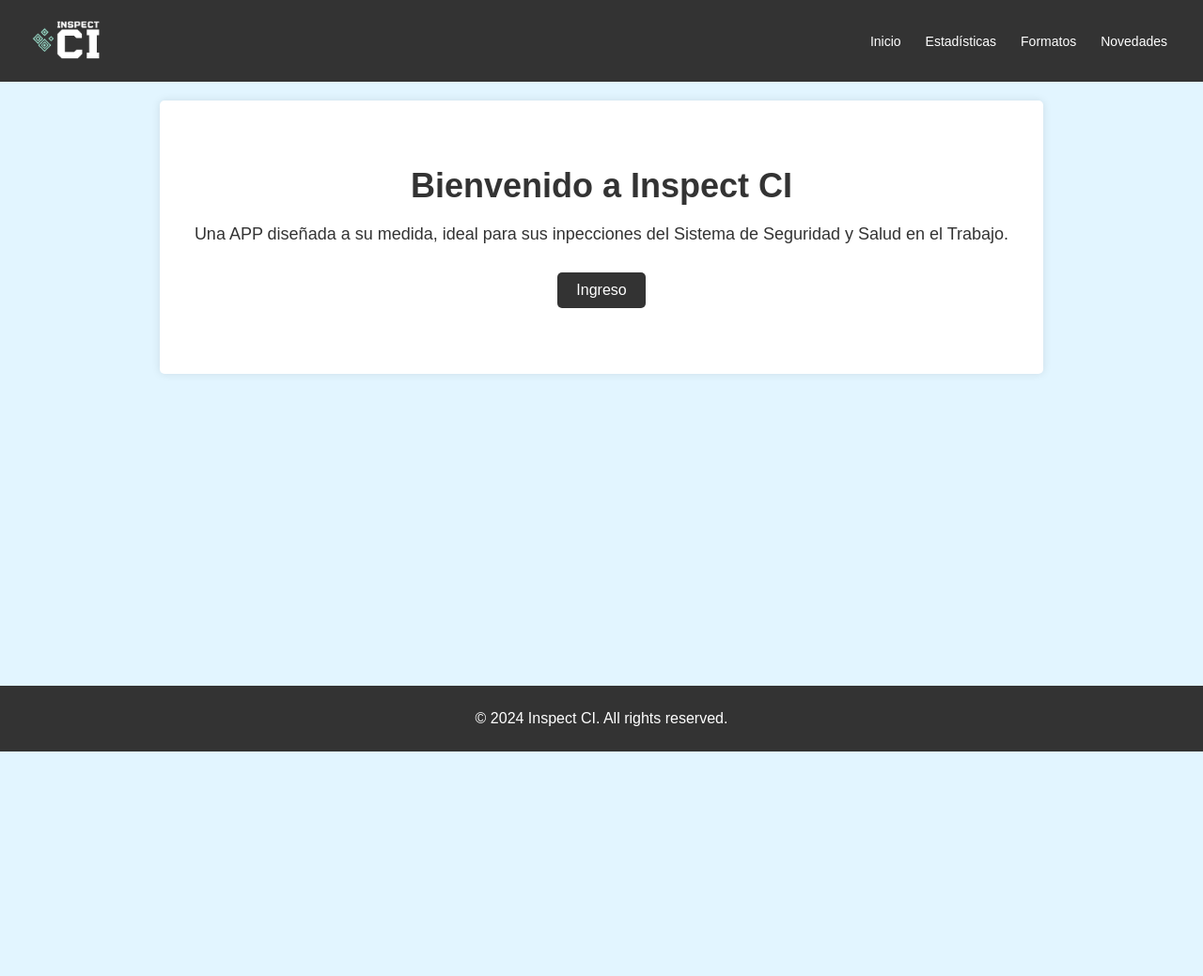
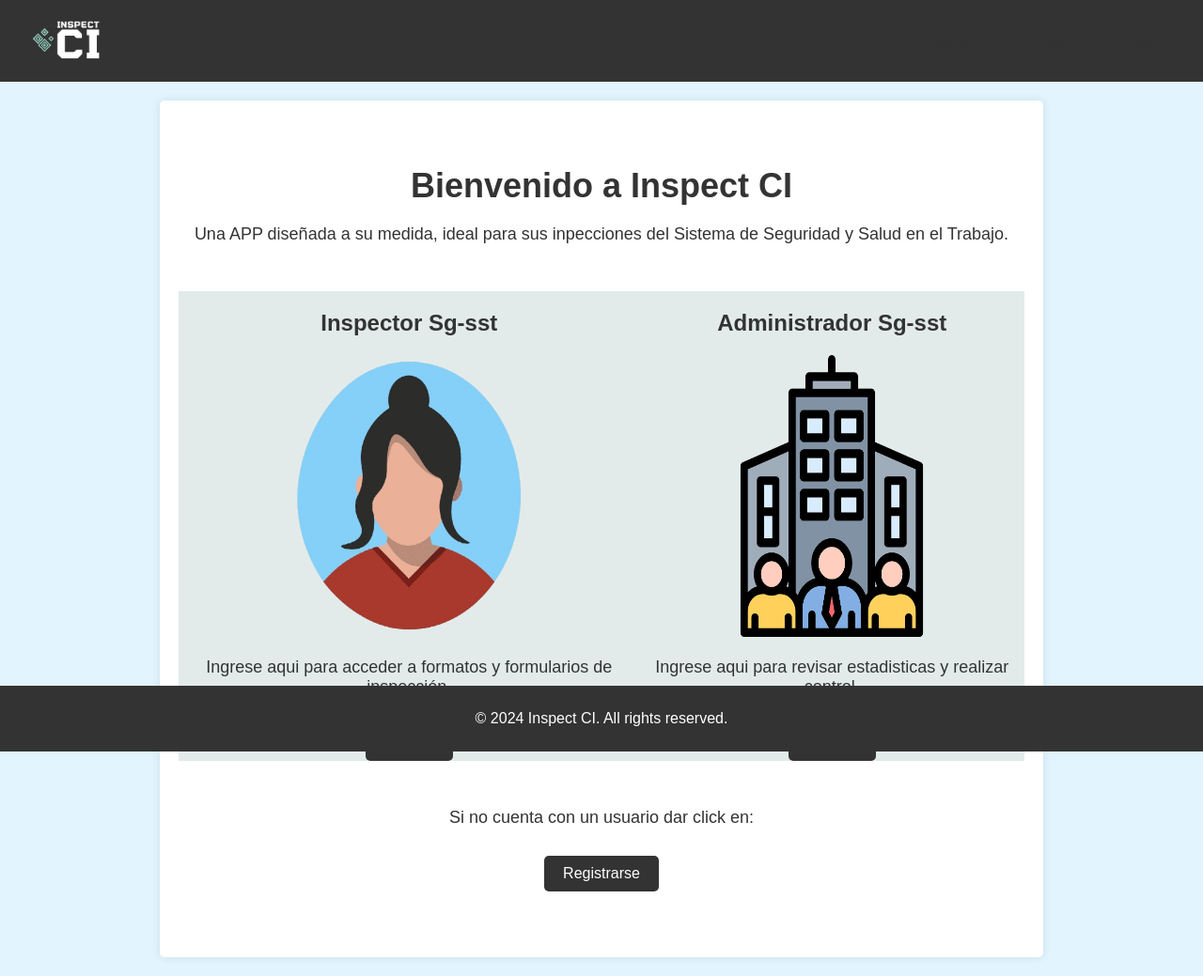
Before and after one commit to KristianIbanez/Inspect-CI, a Flask app: page / in a window 1280 px wide. Shown: the whole page at 94% size. Before the commit the page ends 800 px from the top, so only its background shows below. Run offline with Flask 3, Linux system fonts and the light colour scheme.

Commit message:
se hacen dos secciones para roles y se cra html registro, corregir div de copirigth

```diff
--- a/app/static/css/Styles.css
+++ b/app/static/css/Styles.css
@@ -37,7 +37,7 @@
 }
 
 .navbar-nav .nav-item a {
-    color: white;
+    color: #333;
     text-decoration: none;
     padding: 5px 8px;
     border-radius: 3px;
@@ -108,3 +108,8 @@
 .welcome-section .btn:hover {
     background-color: #555;
 }
+
+.usuario {
+    display: flex;
+    background-color: rgb(226, 235, 234);
+}
--- a/app/templates/Base.html
+++ b/app/templates/Base.html
@@ -16,7 +16,7 @@
         <img
           src="{{ url_for('static', filename='img/logosinfondo.png') }}"
           alt="Logo"
-          width="400"
+          width="350"
           height="250"
         />
         <div class="navbar-brand"></div>
--- a/app/templates/Index.html
+++ b/app/templates/Index.html
@@ -3,9 +3,42 @@
 {% block title %}Welcome{% endblock %}
 
 {% block content %}
-<div class="welcome-section">
-    <h1>Bienvenido a Inspect CI</h1>
-    <p>Una APP diseñada a su medida, ideal para sus inpecciones del Sistema de Seguridad y Salud en el Trabajo.</p>
-    <a href="#" class="btn">Ingreso</a>
-</div>
+
+    <div class="welcome-section">
+        <h1>Bienvenido a Inspect CI</h1>
+        <p>Una APP diseñada a su medida, ideal para sus inpecciones del Sistema de Seguridad y Salud en el Trabajo.</p>
+    </div>
+
+    <div class="welcome-section">
+        <section class="usuario">
+            <div>
+                <h2>Inspector Sg-sst</h2>
+                <img src="{{ url_for('static', filename='img/avatar1.png') }}"
+                  alt="login1"
+                  height="300"
+                  width="250"
+                  />
+                <p>Ingrese aqui para acceder a formatos y formularios de inspección.</p>
+                <a href="#" class="btn">Ingreso</a>
+            </div>
+            <div>
+                <h2>Administrador Sg-sst</Sg-ss></h2>
+                <img src="{{ url_for('static', filename='img/avatar2.png') }}"
+                  alt="login2"
+                  height="300"
+                  width="250"
+                  />
+                <p>Ingrese aqui para revisar estadisticas y realizar control.</p>
+                <a href="#" class="btn">Ingreso</a>
+            </div>
+        </section>
+    </div>
+
+    <div class="welcome-section">
+        <section class="Registro">
+            <p>Si no cuenta con un usuario dar click en: </p>
+           <a href="INSPECT CI\app\templates\Form_reg.html" class="btn">Registrarse</a>
+         </section>
+    </div>
+
 {% endblock %}
```
Also changed, not shown: app/templates/Form_reg.html (added, +9 -0 lines), app/static/img/avatar1.png (added), app/static/img/avatar2.png (added), 2 other files.
